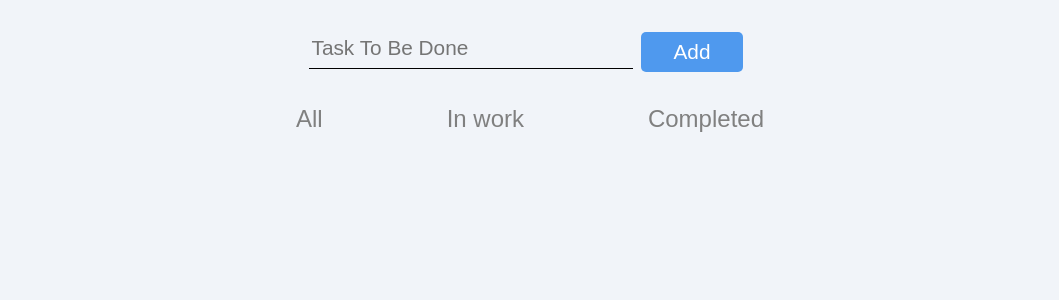
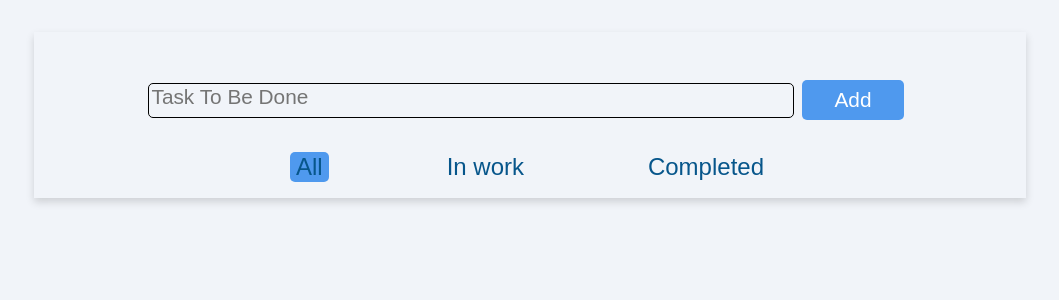
Before and after one commit to Bekarys7/CRM-System, a React (Vite) app: page / in a window 1280 px wide. Shown: the top 300 px of the page, without its empty margins (110-1169 px from the left). Built offline with nearby package versions, Linux system fonts and the light colour scheme; no server answers.

Commit message:
закончено

```diff
--- a/src/App.jsx
+++ b/src/App.jsx
@@ -101,21 +101,34 @@ function App() {
   }
 
   return (
-    <>
+    <div className={styles.allWrapper}>
       <TaskInput
         addTodo={handleUserTodos}
         userTodosText={userTodosText}
         onChange={(event) => setUserTodosText(event.target.value)}
+        setUserTodosText={setUserTodosText}
       />
 
       <div className={styles.wrapper}>
-        <Tabs tab={tab} onChange={() => handleTab("All")}>
+        <Tabs
+          tab={tab}
+          onChange={() => handleTab("All")}
+          isSelected={tab === "All"}
+        >
           All
         </Tabs>
-        <Tabs tab={tab} onChange={() => handleTab("In work")}>
+        <Tabs
+          tab={tab}
+          onChange={() => handleTab("In work")}
+          isSelected={tab === "In work"}
+        >
           In work
         </Tabs>
-        <Tabs tab={tab} onChange={() => handleTab("Completed")}>
+        <Tabs
+          tab={tab}
+          onChange={() => handleTab("Completed")}
+          isSelected={tab === "Completed"}
+        >
           Completed
         </Tabs>
       </div>
@@ -126,7 +139,7 @@ function App() {
         toggleCheckBox={handleCheckbox}
         tab={tab}
       />
-    </>
+    </div>
   );
 }
 
--- a/src/components/App.module.scss
+++ b/src/components/App.module.scss
@@ -1,6 +1,18 @@
+.allWrapper {
+  margin: 2rem auto;
+  width: 60rem;
+  background-color: rgb(241, 244, 249);
+  box-shadow: rgba(0, 0, 0, 0.15) 0px 4px 8px;
+  padding: 1rem;
+}
+
 .wrapper {
   display: flex;
   margin: 0 auto;
   width: 30rem;
   justify-content: space-between;
 }
+
+.taskWrapper {
+  margin: 5rem;
+}
--- a/src/components/Input.jsx
+++ /dev/null
@@ -1,20 +0,0 @@
-export default function Input({
-  placeholder,
-  value,
-  onChange,
-  type,
-  ...props
-}) {
-  return (
-    <>
-      <input
-        type={type}
-        required
-        placeholder={placeholder}
-        value={value}
-        onChange={onChange}
-        {...props}
-      />
-    </>
-  );
-}
--- a/src/components/Tabs.jsx
+++ b/src/components/Tabs.jsx
@@ -1,11 +1,16 @@
 import styles from "../components/Tabs.module.scss";
 import Task from "./Task";
 
-export default function Tabs({ children, onChange }) {
+export default function Tabs({ children, onChange, isSelected }) {
   return (
     <>
       <section className={styles.wrapper}>
-        <button onClick={onChange}>{children}</button>
+        <button
+          className={isSelected ? styles.active : undefined}
+          onClick={onChange}
+        >
+          {children}
+        </button>
       </section>
     </>
   );
--- a/src/components/Tabs.module.scss
+++ b/src/components/Tabs.module.scss
@@ -2,16 +2,17 @@
   button {
     background-color: rgb(241, 244, 249);
     font-size: 1.5rem;
-    color: gray;
+    color: rgb(7, 86, 139);
     border-style: none;
     cursor: pointer;
 
+    transition: background-color 0.7s;
     &:hover {
-      background-color: blue;
+      background-color: rgba(42, 132, 235, 0.808);
       border-radius: 5px;
     }
     &.active {
-      background-color: blue;
+      background-color: rgba(42, 132, 235, 0.808);
       border-radius: 5px;
     }
   }
--- a/src/components/Task.jsx
+++ b/src/components/Task.jsx
@@ -1,15 +1,13 @@
-import { useState, useEffect } from "react";
+import { useState } from "react";
 import deleteIcon from "../assets/delete.svg";
 import editIcon from "../assets/editIcon.svg";
 import styles from "../components/Task.module.scss";
-import Input from "./input";
 
 export default function Task({
   userToDos,
   deleteTask,
   editTask,
   toggleCheckBox,
-  tab,
 }) {
   const [editingId, setEditingId] = useState(null);
   const [editText, setEditText] = useState("");
@@ -37,7 +35,7 @@ export default function Task({
         {isEditing ? (
           <>
             <div className={styles.control}>
-              <Input
+              <input
                 type="text"
                 className={styles.inputEdit}
                 onChange={(e) => setEditText(e.target.value)}
@@ -45,8 +43,27 @@ export default function Task({
                 placeholder="Edit task"
               />
             </div>
+            <div className={styles.validation}>
+              {editText.trim() === "" ? (
+                <p>Enter the task name</p>
+              ) : editText.length < 2 ? (
+                <p>Minimum of 2 characters</p>
+              ) : editText.length >= 64 ? (
+                <p>Maximum of 64 characters</p>
+              ) : null}
+            </div>
+
             <div className={styles.buttonControl}>
-              <button onClick={() => handleSaveEdit(item.id)}>Save</button>
+              <button
+                onClick={() => handleSaveEdit(item.id)}
+                disabled={
+                  editText.trim() === "" ||
+                  editText.length < 2 ||
+                  editText.length >= 64
+                }
+              >
+                Save
+              </button>
               <button onClick={handleCancelEdit}>Cancel</button>
             </div>
           </>
@@ -54,12 +71,10 @@ export default function Task({
           <div className={styles.control}>
             <input
               type="checkbox"
-              name="task"
-              value="task"
               checked={item.isDone}
               onChange={() => toggleCheckBox(item.id)}
             />
-            <label>{item.title}</label>
+            <p className={styles.titleWrapper}>{item.title}</p>
             <div>
               <button
                 onClick={() => deleteTask(item.id)}
--- a/src/components/Task.module.scss
+++ b/src/components/Task.module.scss
@@ -1,16 +1,23 @@
 .control {
   margin: 1rem auto;
   display: flex;
-  width: 26rem;
+  width: 47rem;
   min-width: 26rem;
   min-height: 3rem;
-  background-color: white;
+  box-shadow: rgba(0, 0, 0, 0.15) 0px 4px 8px;
+  background-color: rgb(241, 244, 249);
   border-radius: 5px;
   align-items: center;
   justify-content: space-between;
 
+  .titleWrapper {
+    width: 39rem;
+    max-width: 100%;
+    word-break: break-word;
+  }
+
   .inputEdit {
-    width: 26rem;
+    width: 47rem;
     min-height: 3rem;
     border-radius: 5px;
   }
--- a/src/components/TaskInput.jsx
+++ b/src/components/TaskInput.jsx
@@ -1,17 +1,53 @@
 import styles from "../components/TaskInput.module.scss";
-import Input from "./input";
-// import { useState } from "react";
+import { useState } from "react";
 
-export default function TaskInput({ onChange, userTodosText, addTodo }) {
+export default function TaskInput({
+  onChange,
+  userTodosText,
+  addTodo,
+  setUserTodosText,
+}) {
+  const [onFocusInput, setOnFocusInput] = useState(false);
+
   return (
+    <>
       <div className={styles.wrapper}>
-      <Input
+        <input
           type="text"
           onChange={onChange}
           value={userTodosText}
           placeholder={"Task To Be Done"}
+          onFocus={() => setOnFocusInput(true)}
+          onBlur={() => {
+            setOnFocusInput(false);
+            if (!userTodosText.trim()) {
+              setUserTodosText("");
+            }
+          }}
+          required
         />
-      <button onClick={addTodo}>Add</button>
+        <button
+          onClick={addTodo}
+          disabled={
+            userTodosText.trim() === "" ||
+            userTodosText.length < 2 ||
+            userTodosText.length > 65
+          }
+        >
+          Add
+        </button>
       </div>
+      <div
+        className={`${styles.validation} ${onFocusInput ? styles.visible : ""}`}
+      >
+        {userTodosText.trim() === "" && onFocusInput === true ? (
+          <p>Enter the task name</p>
+        ) : userTodosText.length < 2 && onFocusInput === true ? (
+          <p>Minimum of 2 characters</p>
+        ) : userTodosText.length >= 64 && onFocusInput === true ? (
+          <p>Maximum of 64 characters</p>
+        ) : null}
+      </div>
+    </>
   );
 }
--- a/src/components/TaskInput.module.scss
+++ b/src/components/TaskInput.module.scss
@@ -6,14 +6,22 @@
 
   input {
     font-size: 1.3rem;
-    width: 20rem;
+    width: 40rem;
     border: 0px solid;
-    border-bottom: 1px solid;
+    border: 1px solid;
     padding-bottom: 0.5rem;
+    border-radius: 5px;
     background-color: rgb(241, 244, 249);
+    border-color: black;
+    transition: border-color 0.3s ease, box-shadow 0.3s ease;
+    &:focus {
+      border-color: #3498db;
+      outline: none;
+    }
   }
 
   button {
+    cursor: pointer;
     font-size: 1.3rem;
     margin: 0 0.5rem;
     padding: 0.5rem 2rem;
@@ -21,5 +29,24 @@
     border-radius: 5px;
     border-style: none;
     color: white;
+    transition: background-color 0.3s ease, box-shadow 0.3s ease;
+    &:hover {
+      background-color: rgba(16, 108, 214, 0.808);
+    }
   }
 }
+.validation {
+  position: absolute;
+  display: flex;
+  justify-content: center;
+  color: rgb(248, 163, 163);
+  margin-left: 6rem;
+  margin-top: -3rem;
+  text-shadow: 1px 1px 2px pink;
+
+  opacity: 0;
+  transition: opacity 0.3s ease;
+  &.visible {
+    opacity: 1;
+  }
+}
--- a/src/index.css
+++ b/src/index.css
@@ -3,4 +3,5 @@ body {
   margin: 0;
   font-size: 1.3rem;
   background-color: rgb(241, 244, 249);
+  font-family: sans-serif;
 }
```
Lines whose indentation alone changed are shown as unchanged.
